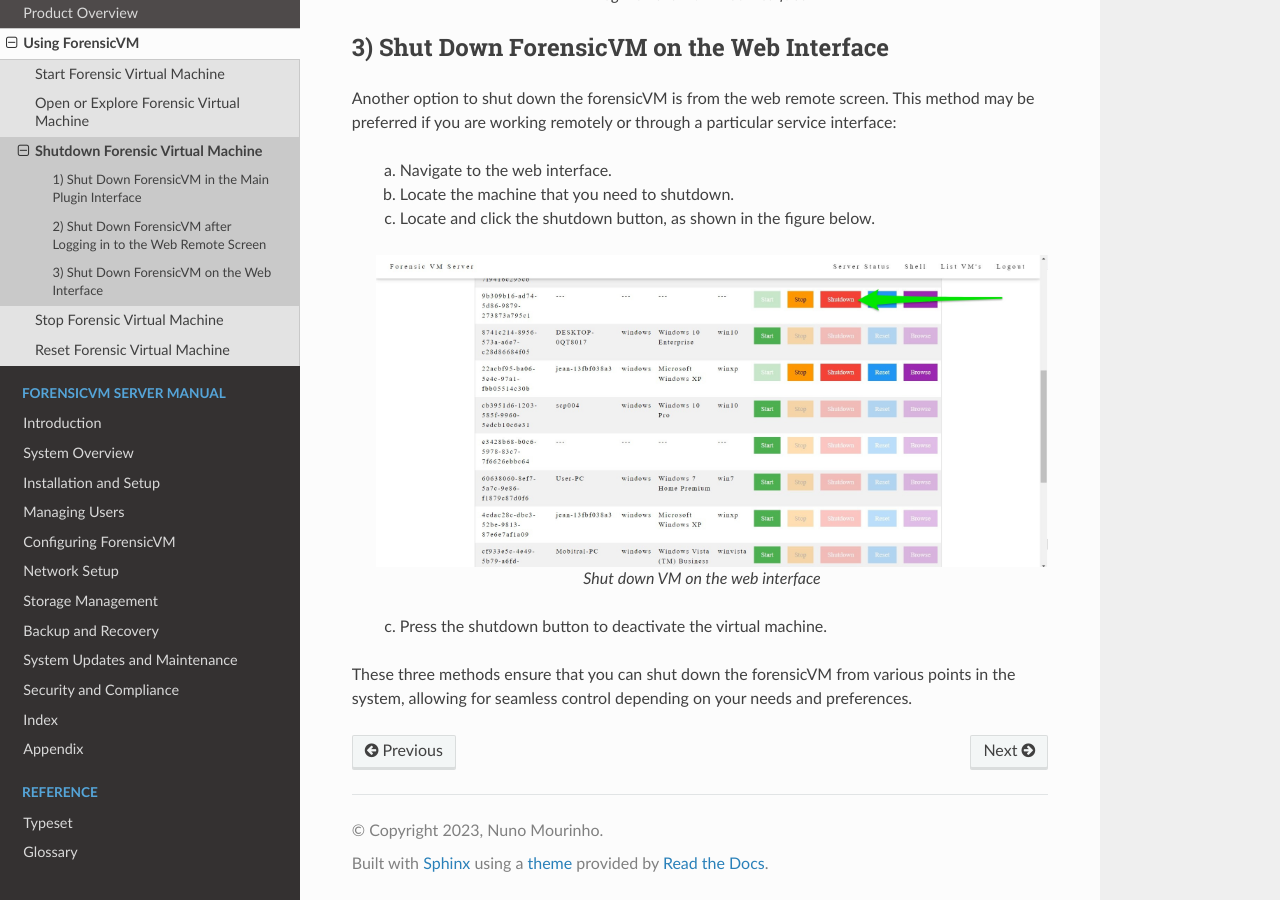
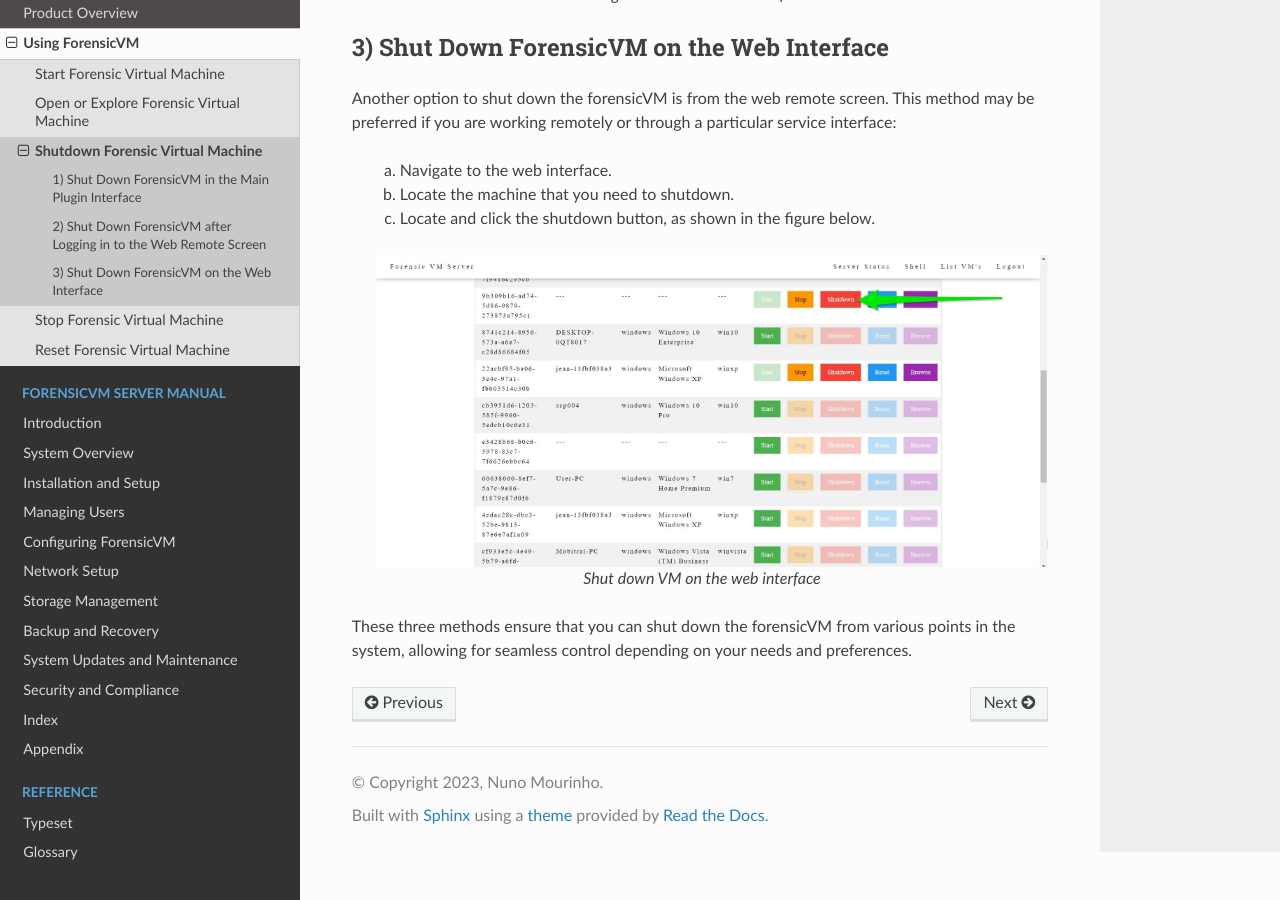
Before and after one commit to nunomourinho/ForensicVMServerAndClientDocs, a Sphinx documentation site: the page built from docs/user/shutdown_vm.rst, in a window 1280 px wide and 900 px high, scrolled down 1462 px. Built offline with Sphinx 7.4.7 and the Read the Docs theme 2.0.0, drawn with Linux system fonts in a browser that asks for light colours; pages that are not in the unit, such as notebooks, are missing from menus.

Commit message:
Update shutdown_vm.rst

```diff
--- a/docs/user/shutdown_vm.rst
+++ b/docs/user/shutdown_vm.rst
@@ -50,6 +50,5 @@
 
       Shut down VM on the web interface
 
-   c) Press the shutdown button to deactivate the virtual machine.
 
 These three methods ensure that you can shut down the forensicVM from various points in the system, allowing for seamless control depending on your needs and preferences.
```
